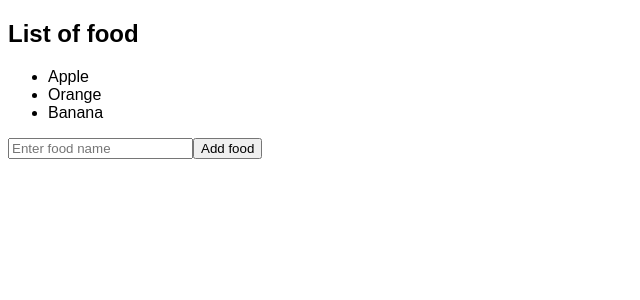
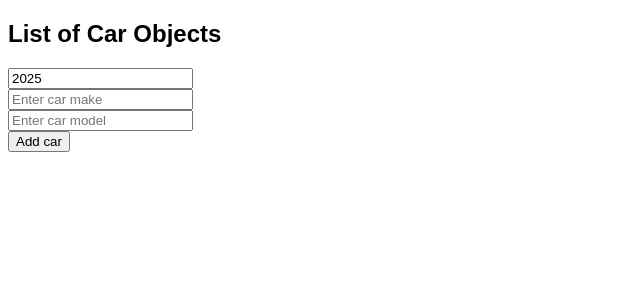
Before and after one commit to xun1607/reactJS-learn, a React (Vite) app in the folder my-app/: page / in a window 1280 px wide. Shown: the top 300 px of the page, without its empty margins (0-640 px from the left). Built offline with nearby package versions, Linux system fonts and the light colour scheme.

Commit message:
alter object array

```diff
--- a/my-app/src/App.jsx
+++ b/my-app/src/App.jsx
@@ -1,11 +1,12 @@
-import MyComponentArr from "./MyComponentArr";
+import MyComponentArrOb from "./MyComponentArrOb";
 function App() {
   return(
     <>
     {/* <ColorPicker /> */}
     {/* <Counter/> */}
     {/* <MyComponent/> */}
-    <MyComponentArr/>
+    {/* <MyComponentArr/> */}
+    <MyComponentArrOb />
     </>
   );
 }
--- /dev/null
+++ b/my-app/src/MyComponentArrOb.jsx
@@ -0,0 +1,51 @@
+import { useState } from 'react';
+
+function MyComponentArrOb(){
+    const [cars, setCars] = useState([]);
+    const [carYear, setCarYear] = useState(new Date().getFullYear());
+    const [carMake, setCarMake] = useState("");
+    const [carModel, setCarModel] = useState("");
+
+    function handleAddCar(){
+        const newCar = {year: carYear, make: carMake, model: carModel};
+        setCars(c => [...c, newCar]);
+
+        setCarYear(new Date().getFullYear());
+        setCarMake("");
+        setCarModel("");
+    }
+    function handleRemoveCar(index){
+        setCars(c=> c.filter((_, i) => i !== index));
+    }
+
+    function handleYearChange(event){
+        setCarYear(event.target.value);
+    }
+    function handleMakeChange(event){
+        setCarMake(event.target.value);
+    }
+    function handleModelChange(event){
+        setCarModel(event.target.value);
+    }
+
+    return(
+        <div>
+            <h2>List of Car Objects</h2>
+            <ul>
+                {cars.map((car, index)=>
+                    <li key ={index} onClick={()=> handleRemoveCar(index)}>
+                        {car.year} {car.make} {car.model}
+                    </li>
+                )}
+            </ul>
+            <input type="number" value={carYear} onChange={handleYearChange} /><br/>
+            <input type="text" value={carMake} onChange={handleMakeChange}
+                placeholder='Enter car make'/> <br/>
+            <input type="text" value={carModel} onChange={handleModelChange}
+                placeholder='Enter car model'/> <br/>
+            <button onClick={handleAddCar}>Add car</button>
+        </div>
+    );
+}
+
+export default MyComponentArrOb;
```
